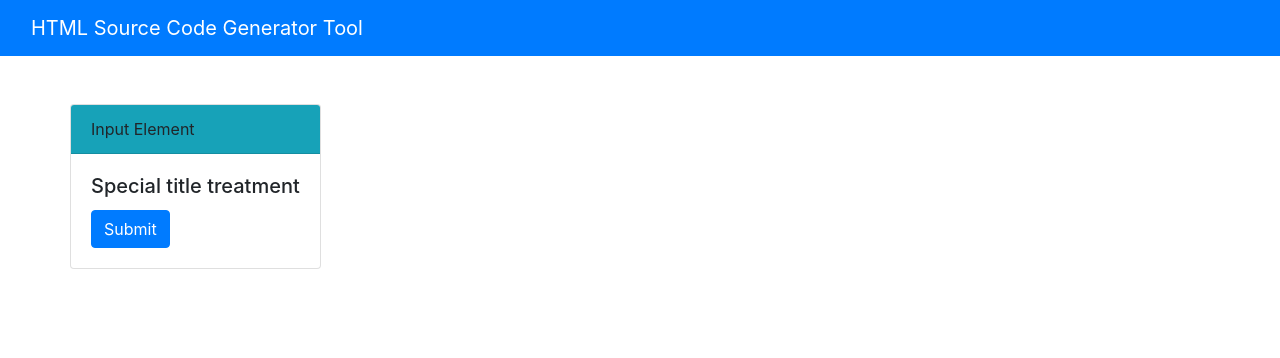
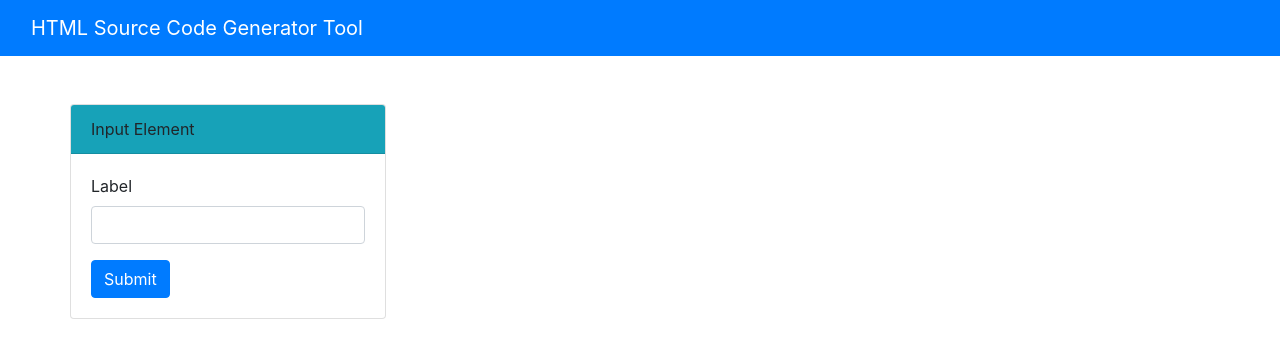
Before and after one commit to ravitejakonda/sourceCodeGenerator-UI, an Angular app: page / in a window 1280 px wide. Shown: the top 358 px of the page. Built offline with nearby package versions, Linux system fonts and the light colour scheme.

Commit message:
Adding skeleton

```diff
--- a/src/app/code-generation/code-generation.component.html
+++ b/src/app/code-generation/code-generation.component.html
@@ -14,8 +14,13 @@
                 Input Element
             </div>
             <div class="card-body">
-                <h5 class="card-title">Special title treatment</h5>
-                <button  class="btn btn-primary">Submit</button>
+                <form >
+                    <div class="form-group">
+                        <label>Label</label>
+                        <input type="text" class="form-control">
+                    </div>
+                    <button class="btn btn-primary">Submit</button>
+                </form>
             </div>
         </div>
     </div>
```
